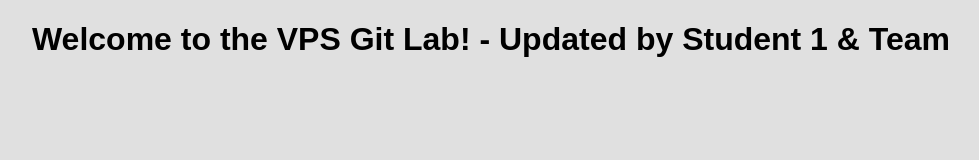
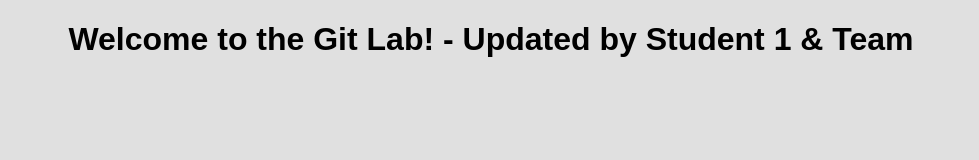
Before and after one commit to Swapnaja-github/vps-collaboration-lab, a plain HTML site: page index.html in a window 1280 px wide. Shown: the whole page, without its empty margins (149-1128 px from the left). Drawn offline with Linux system fonts and the light colour scheme.

Commit message:
git check

```diff
--- a/index.html
+++ b/index.html
@@ -7,7 +7,7 @@
     <link rel="stylesheet" href="style.css">
 </head>
 <body>
-    <h1>Welcome to the VPS Git Lab! - Updated by Student 1 & Team</h1>
+    <h1>Welcome to the Git Lab! - Updated by Student 1 & Team</h1>
     <script src="main.js"></script>
 </body>
 </html>
```
